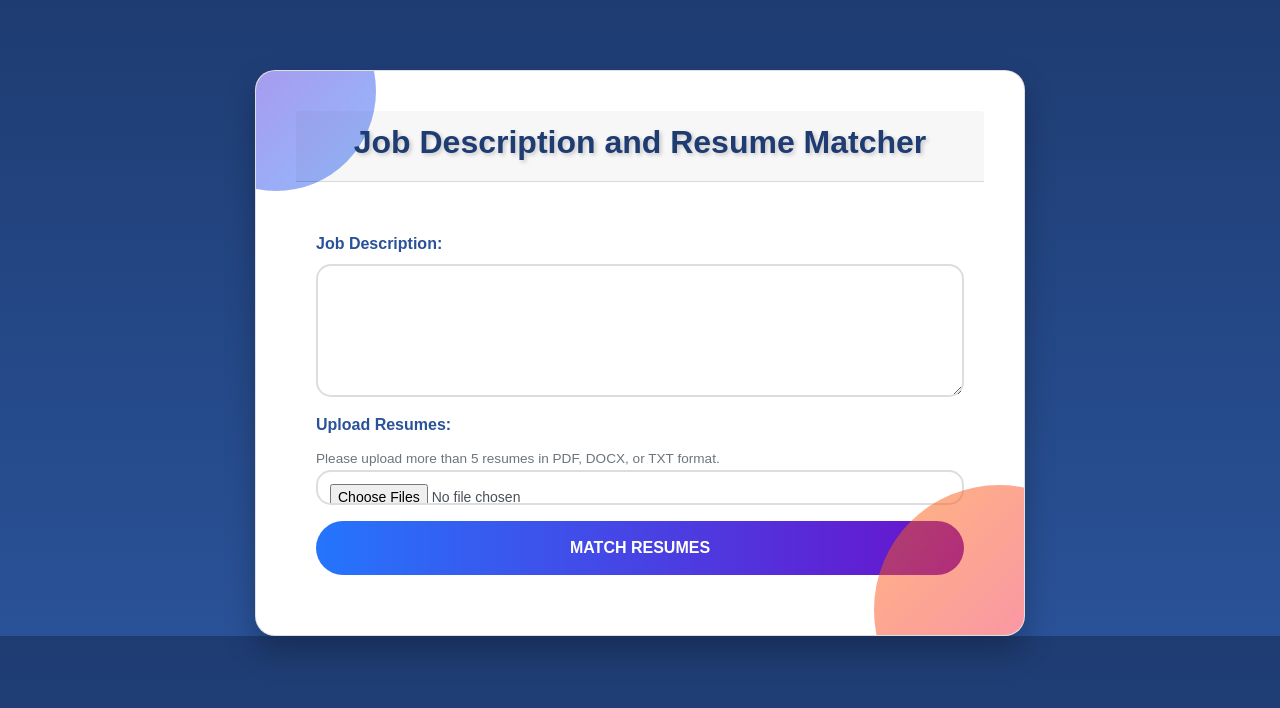
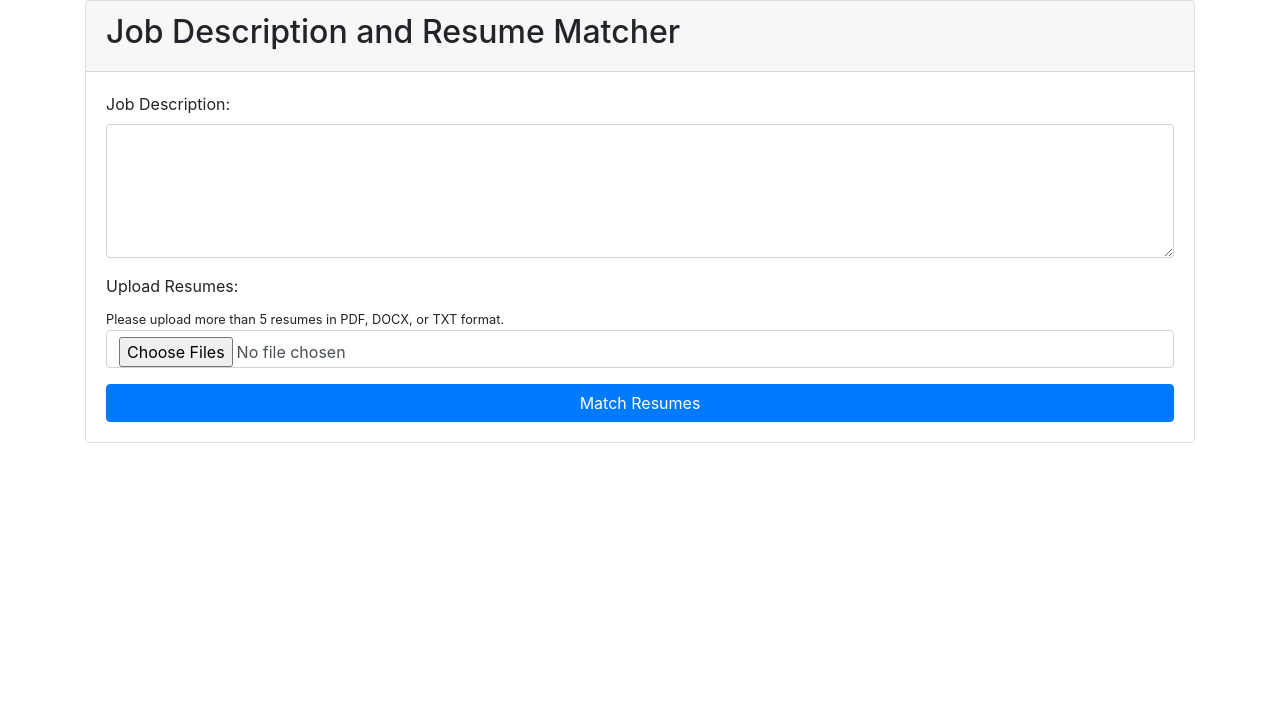
Before and after one commit to Anushka4404/matchresumes, a Flask app: page / in a window 1280 px wide. Shown: the top 708 px of the page. Run offline with Flask 3, Linux system fonts and the light colour scheme; some libraries are stand-ins or nearby versions.

Commit message:
Update matchresume.html

```diff
--- a/templates/matchresume.html
+++ b/templates/matchresume.html
@@ -6,138 +6,7 @@
     <title>Resume Matcher</title>
     <link rel="stylesheet" href="https://maxcdn.bootstrapcdn.com/bootstrap/4.5.2/css/bootstrap.min.css">
     <style>
-        body {
-            background: linear-gradient(to bottom, #1e3c72, #2a5298);
-            font-family: 'Poppins', sans-serif;
-            color: #ffffff;
-        }
-        .container {
-            margin-top: 70px;
-            max-width: 800px;
-        }
-        .card {
-            border-radius: 20px;
-            background: #ffffff;
-            padding: 40px;
-            box-shadow: 0 15px 30px rgba(0, 0, 0, 0.25);
-            position: relative;
-            overflow: hidden;
-        }
-        .card::before {
-            content: '';
-            position: absolute;
-            top: -80px;
-            left: -80px;
-            width: 200px;
-            height: 200px;
-            background: linear-gradient(135deg, #6a11cb, #2575fc);
-            border-radius: 50%;
-            z-index: 0;
-            opacity: 0.5;
-        }
-        .card::after {
-            content: '';
-            position: absolute;
-            bottom: -100px;
-            right: -100px;
-            width: 250px;
-            height: 250px;
-            background: linear-gradient(135deg, #ff6a00, #ee0979);
-            border-radius: 50%;
-            z-index: 0;
-            opacity: 0.5;
-        }
-        .card-header {
-            z-index: 1;
-            position: relative;
-            text-align: center;
-            margin-bottom: 30px;
-        }
-        .card-header h2 {
-            font-size: 2rem;
-            font-weight: bold;
-            color: #1e3c72;
-            text-shadow: 2px 2px 4px rgba(0, 0, 0, 0.2);
-        }
-        .form-group label {
-            font-weight: bold;
-            color: #2a5298;
-        }
-        .form-control {
-            border: 2px solid #ddd;
-            border-radius: 15px;
-            padding: 12px;
-            font-size: 14px;
-            transition: all 0.3s ease;
-        }
-        .form-control:focus {
-            border-color: #2575fc;
-            box-shadow: 0 0 12px rgba(37, 117, 252, 0.4);
-        }
-        .btn-primary {
-            background: linear-gradient(to right, #2575fc, #6a11cb);
-            border: none;
-            border-radius: 30px;
-            padding: 15px 35px;
-            font-size: 16px;
-            font-weight: bold;
-            color: #ffffff;
-            text-transform: uppercase;
-            transition: all 0.3s ease;
-        }
-        .btn-primary:hover {
-            transform: translateY(-3px);
-            box-shadow: 0 8px 25px rgba(106, 17, 203, 0.4);
-        }
-        .alert {
-            border-radius: 15px;
-            padding: 20px;
-            font-size: 16px;
-            background: rgba(37, 117, 252, 0.1);
-            color: #2575fc;
-            font-weight: bold;
-            margin-top: 30px;
-        }
-        .alert ul {
-            padding-left: 20px;
-            margin-top: 10px;
-        }
-        .alert ul li {
-            margin-bottom: 5px;
-        }
-        small.form-text {
-            font-size: 0.85rem;
-            color: #6c757d;
-        }
-
-        /* Additional Media Query for better mobile experience */
-        @media (max-width: 576px) {
-            .container {
-                padding-left: 15px;
-                padding-right: 15px;
-            }
-
-            .card {
-                padding: 20px;
-            }
-
-            .card-header h2 {
-                font-size: 1.5rem;
-            }
-
-            .form-group label {
-                font-size: 0.9rem;
-            }
-
-            .form-control {
-                font-size: 13px;
-            }
-
-            .btn-primary {
-                padding: 12px 30px;
-                font-size: 14px;
-            }
-        }
+        /* Your custom CSS goes here */
     </style>
 </head>
 <body>
```
